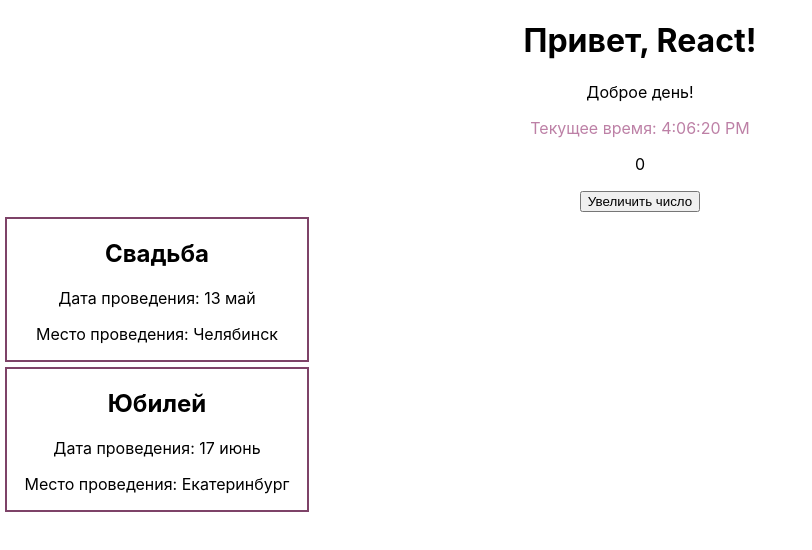
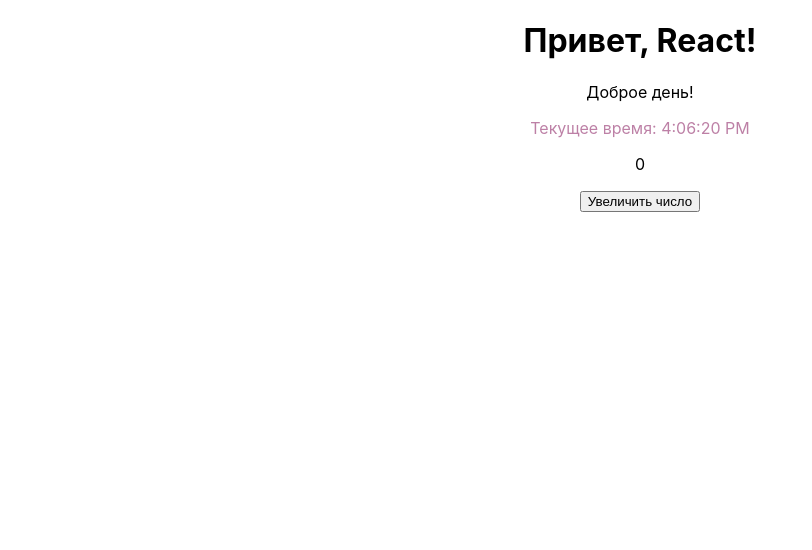
Before and after one commit to roofi-g/react, a React (Create React App) app in the folder my-first-react-app/: page / in a window 1280 px wide. Shown: the top 550 px of the page, without its empty margins (0-812 px from the left). Built offline with nearby package versions, Linux system fonts and the light colour scheme.

Commit message:
delete component EventCard from task 1

```diff
--- a/my-first-react-app/src/App.js
+++ b/my-first-react-app/src/App.js
@@ -1,7 +1,5 @@
-import logo from './logo.svg';
 import './App.css';
 import CurrentTime from './components/CurrentTime/CurrentTime';
-import EventCard from './components/EventCard/EventCard';
 import Counter from "./components/Counter/Counter";
 
 function App() {
@@ -10,8 +8,6 @@ function App() {
       <Greeting />
       <CurrentTime />
       <Counter />
-      <EventCard name='Свадьба' date='13 май' location='Челябинск'/>
-      <EventCard name='Юбилей' date='17 июнь' location='Екатеринбург'/>
     </div>
   );
 }
--- a/my-first-react-app/src/components/EventCard/EventCard.css
+++ /dev/null
@@ -1,5 +0,0 @@
-.EventCard {
-    margin: 5px;
-    width: 300px;
-    border: 2px solid #7e4368;
-}
--- a/my-first-react-app/src/components/EventCard/EventCard.js
+++ /dev/null
@@ -1,23 +0,0 @@
-import './EventCard.css';
-
-// function EventCard(props) {
-//   return (
-//     <div className="EventCard">
-//       <h2>{props.name}</h2>
-//       <p>Дата проведения: {props.date}</p>
-//       <p>Место проведения: {props.location}</p>
-//     </div>
-//   );
-// }
-
-function EventCard({name, date, location}) { // деструктуризация
-  return (
-    <div className="EventCard">
-      <h2>{name}</h2>
-      <p>Дата проведения: {date}</p>
-      <p>Место проведения: {location}</p>
-    </div>
-  );
-}
-
-export default EventCard;
```
